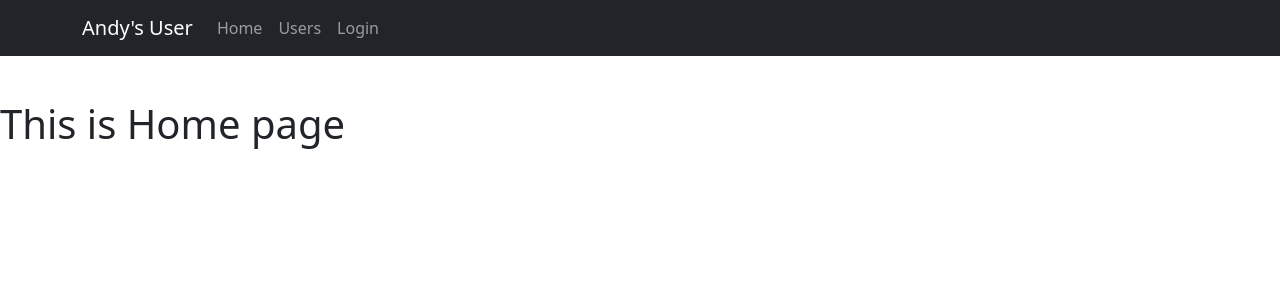
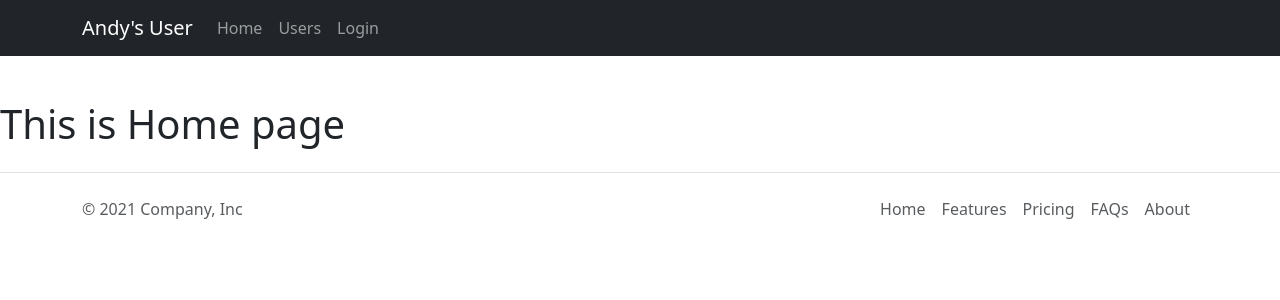
Before and after one commit to ARD-Code/React-Mini-Project-With-Reqres-API, a React (Vite) app: page / in a window 1280 px wide. Shown: the top 300 px of the page. Built offline with nearby package versions, Linux system fonts and the light colour scheme; sample sign-in values are in the browser's storage.

Commit message:
menambahkan component footer

```diff
--- a/src/components/Footer.jsx
+++ b/src/components/Footer.jsx
@@ -0,0 +1,55 @@
+import React from "react";
+
+const Footer = () => {
+  return (
+    <footer className="d-flex flex-wrap justify-content-between align-items-center py-3 my-4 border-top">
+      <div className="container">
+        <div className="row align-items-center">
+          <div className="col-md-4">
+            <p className="mb-0 text-muted">© 2021 Company, Inc</p>
+          </div>
+
+          <div className="col-md-4 d-flex align-items-center justify-content-center mb-3 mb-md-0 me-md-auto">
+            <a href="/" className="link-dark text-decoration-none">
+              <svg className="bi me-2" width="40" height="32">
+                <use xlinkHref="#bootstrap" />
+              </svg>
+            </a>
+          </div>
+
+          <div className="col-md-4">
+            <ul className="nav justify-content-end">
+              <li className="nav-item">
+                <a href="#" className="nav-link px-2 text-muted">
+                  Home
+                </a>
+              </li>
+              <li className="nav-item">
+                <a href="#" className="nav-link px-2 text-muted">
+                  Features
+                </a>
+              </li>
+              <li className="nav-item">
+                <a href="#" className="nav-link px-2 text-muted">
+                  Pricing
+                </a>
+              </li>
+              <li className="nav-item">
+                <a href="#" className="nav-link px-2 text-muted">
+                  FAQs
+                </a>
+              </li>
+              <li className="nav-item">
+                <a href="#" className="nav-link px-2 text-muted">
+                  About
+                </a>
+              </li>
+            </ul>
+          </div>
+        </div>
+      </div>
+    </footer>
+  );
+};
+
+export default Footer;
--- a/src/pages/Home.jsx
+++ b/src/pages/Home.jsx
@@ -1,3 +1,4 @@
+import Footer from "../components/Footer";
 import Navbar from "../components/Navbar";
 
 const Home = () => {
@@ -5,6 +6,7 @@ const Home = () => {
     <div>
       <Navbar />
       <h1 style={{ marginTop: "100px" }}>This is Home page</h1>
+      <Footer />
     </div>
   );
 };
--- a/src/pages/Users.jsx
+++ b/src/pages/Users.jsx
@@ -2,6 +2,7 @@ import React, { useEffect, useState } from "react";
 import Navbar from "../components/Navbar";
 import axios from "axios";
 import { Link } from "react-router-dom";
+import Footer from "../components/Footer";
 
 const Users = () => {
   const [users, setUsers] = useState([]);
@@ -68,6 +69,7 @@ const Users = () => {
           Next
         </button>
       </div>
+      <Footer />
     </div>
   );
 };
--- a/src/pages/UsersDetail.jsx
+++ b/src/pages/UsersDetail.jsx
@@ -1,6 +1,8 @@
 import axios from "axios";
 import { useEffect, useState } from "react";
 import { useParams } from "react-router-dom";
+import Navbar from "../components/Navbar";
+import Footer from "../components/Footer";
 
 const UsersDetail = () => {
   const [user, setUser] = useState({});
@@ -25,11 +27,13 @@ const UsersDetail = () => {
 
   return (
     <div>
+      <Navbar />
       <h1>User Details</h1>
       <img src={user.avatar} alt={user?.firstname} />
       <h1>First Name : {user?.first_name} </h1>
       <h1>Last Name : {user?.last_name}</h1>
       <p>Email : {user?.email}</p>
+      <Footer />
     </div>
   );
 };
```
